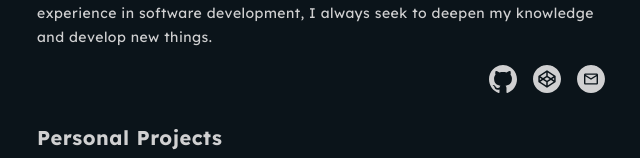
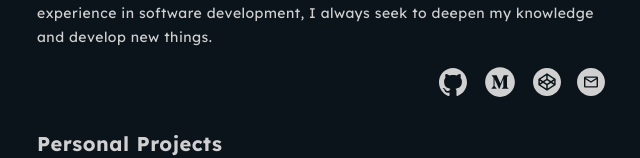
Before and after one commit to glhrmoura/glhrmoura, a React (Vite) app: page / in a window 1280 px wide. Shown: the part 189-347 px from the top of the page, without its empty margins (319-959 px from the left). Built offline with nearby package versions, Linux system fonts and the light colour scheme.

Commit message:
feat: add medium link

```diff
--- a/src/data/index.tsx
+++ b/src/data/index.tsx
@@ -4,6 +4,7 @@ import { CodePenIcon } from '~/icons/social/CodePen';
 
 import { Project } from '~/types/project';
 import { Languages } from '~/types/language';
+import { Medium } from '~/icons/social/Medium';
 
 export const langList = [
   {
@@ -18,14 +19,22 @@ export const langList = [
 
 export const linkList = [
   {
+    title: 'Github',
     icon: <GithubIcon color="currentColor" />,
     link: 'https://github.com/glhrmoura',
   },
   {
+    title: 'Medium',
+    icon: <Medium width={34} color="currentColor" />,
+    link: 'https://medium.com/@glhrmoura',
+  },
+  {
+    title: 'CodePen',
     icon: <CodePenIcon color="currentColor" />,
     link: 'https://codepen.io/glhrmoura/pens/public',
   },
   {
+    title: 'Mail',
     icon: <MailIcon color="currentColor" />,
     link: 'mailto:mouraggui@gmail.com',
   },
--- /dev/null
+++ b/src/icons/social/Medium.tsx
@@ -0,0 +1,28 @@
+import { useTheme as useStyledTheme } from 'styled-components';
+
+interface GithubProps {
+  width?: number;
+  color?: string;
+}
+
+// {color || theme.colors.text}
+
+export const Medium = ({ width = 28, color }: GithubProps) => {
+  const theme = useStyledTheme();
+
+  return (
+    <div
+      style={{
+        height: 'auto',
+        display: 'flex',
+        width: `${width}px`,
+        position: 'relative',
+        alignItems: 'center',
+      }}
+    >
+      <svg fill={color || theme.colors.text} width="100%" height="100%" viewBox="0 0 1024 1024" xmlns="http://www.w3.org/2000/svg">
+        <path d="M512 64C264.6 64 64 264.6 64 512s200.6 448 448 448 448-200.6 448-448S759.4 64 512 64zm256 253.7l-40.8 39.1c-3.6 2.7-5.3 7.1-4.6 11.4v287.7c-.7 4.4 1 8.8 4.6 11.4l40 39.1v8.7H566.4v-8.3l41.3-40.1c4.1-4.1 4.1-5.3 4.1-11.4V422.5l-115 291.6h-15.5L347.5 422.5V618c-1.2 8.2 1.7 16.5 7.5 22.4l53.8 65.1v8.7H256v-8.7l53.8-65.1a26.1 26.1 0 0 0 7-22.4V392c.7-6.3-1.7-12.4-6.5-16.7l-47.8-57.6V309H411l114.6 251.5 100.9-251.3H768v8.5z" />
+      </svg>
+    </div>
+  );
+};
--- a/src/pages/Home/index.tsx
+++ b/src/pages/Home/index.tsx
@@ -28,7 +28,7 @@ const Home = () => {
           <Description>{t('content')}</Description>
           <LinkContainer>
             {linkList.map((contact, index) => (
-              <a key={index} href={contact.link} target="_blank" rel="noreferrer">
+              <a key={index} title={contact.title} href={contact.link} target="_blank" rel="noreferrer">
                 <IconHover>
                   {contact.icon}
                 </IconHover>
--- a/src/pages/Home/styles.ts
+++ b/src/pages/Home/styles.ts
@@ -31,6 +31,7 @@ export const Description = styled.p`
 
 export const LinkContainer = styled.div`
   display: flex;
+  align-items: center;
   justify-content: flex-end;
   gap: 16px;
   margin-top: 16px;
```
